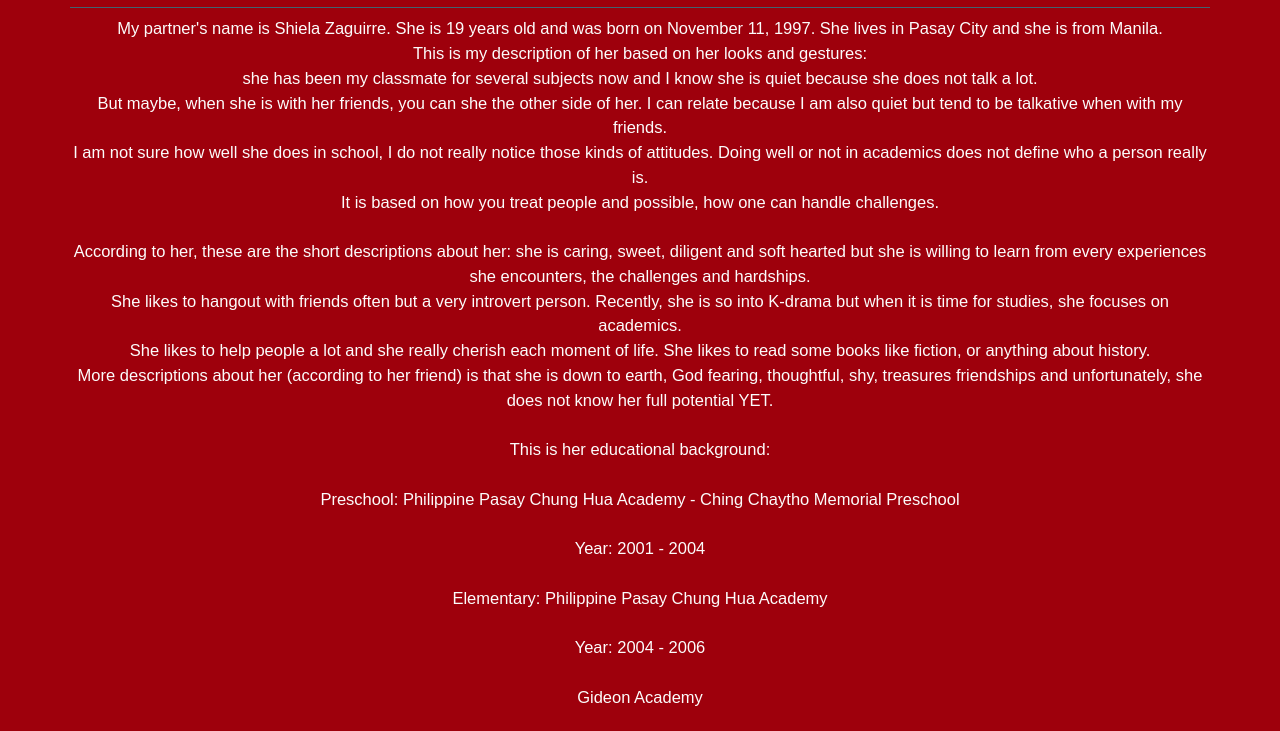
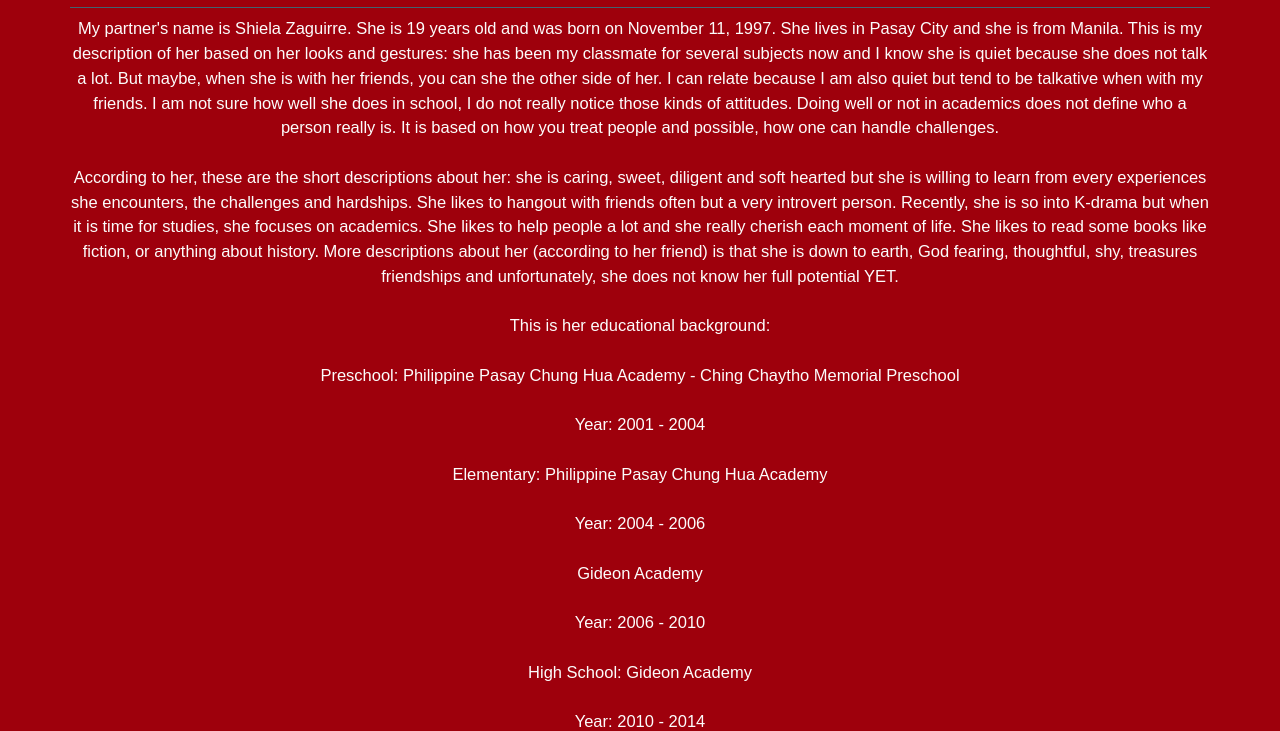
Before and after one commit to mariamarinelacson/hello-partner, a plain HTML site: page index.html in a window 1280 px wide. Shown: the part 69-800 px from the top of the page. Drawn offline with nearby package versions, Linux system fonts and the light colour scheme.

Commit message:
Words formatting
Remove line breaks between sentences

```diff
--- a/index.html
+++ b/index.html
@@ -20,18 +20,18 @@
 			<!--<div class="col-lg-6">
 				<div class="well">
 					<!-- place your 300 words -->
-					<p>My partner's name is Shiela Zaguirre. She is 19 years old and was born on November 11, 1997. She lives in Pasay City and she is from Manila.<br>
-					This is my description of her based on her looks and gestures:<br>
-					she has been my classmate for several subjects now and I know she is quiet because she does not talk a lot.<br>
+					<p>My partner's name is Shiela Zaguirre. She is 19 years old and was born on November 11, 1997. She lives in Pasay City and she is from Manila.
+					This is my description of her based on her looks and gestures:
+					she has been my classmate for several subjects now and I know she is quiet because she does not talk a lot.
 					But maybe, when she is with her friends, you can she the other side of her.
-					I can relate because I am also quiet but tend to be talkative when with my friends.<br>
+					I can relate because I am also quiet but tend to be talkative when with my friends.
 					I am not sure how well she does in school, I do not really notice those kinds of attitudes.
-					Doing well or not in academics does not define who a person really is.<br>
+					Doing well or not in academics does not define who a person really is.
 					It is based on how you treat people and possible, how one can handle challenges.
 					<br><br>
-					According to her, these are the short descriptions about her: she is caring, sweet, diligent and soft hearted but she is willing to learn from every experiences she encounters, the challenges and hardships.<br>
-					She likes to hangout with friends often but a very introvert person. Recently, she is so into K-drama but when it is time for studies, she focuses on academics. <br>
-					She likes to help people a lot and she really cherish each moment of life. She likes to read some books like fiction, or anything about history.<br>
+					According to her, these are the short descriptions about her: she is caring, sweet, diligent and soft hearted but she is willing to learn from every experiences she encounters, the challenges and hardships.
+					She likes to hangout with friends often but a very introvert person. Recently, she is so into K-drama but when it is time for studies, she focuses on academics.
+					She likes to help people a lot and she really cherish each moment of life. She likes to read some books like fiction, or anything about history.
 					More descriptions about her (according to her friend) is that she is down to earth, God fearing, thoughtful, shy, treasures friendships and unfortunately, she does not know her full potential YET. <br><br>
 
 					This is her educational background:<br><br>
```
